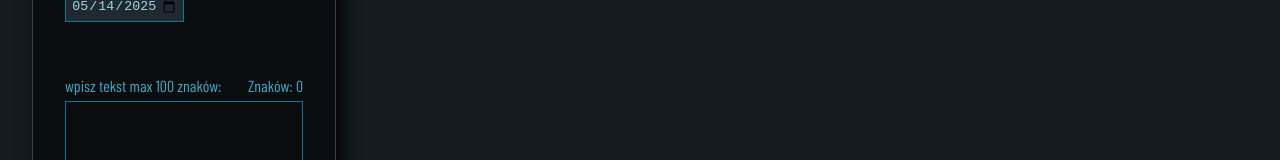
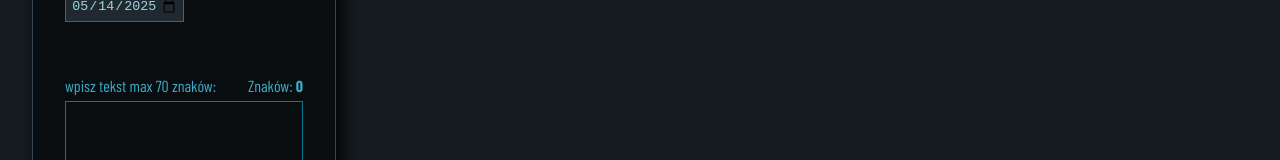
Before and after one commit to Scorpion19702022/SIMPLE_PROJECT_REACT_REDUX, a React (Vite) app: page /Notes in a window 1280 px wide. Shown: the part 400-560 px from the top of the page. Built offline with nearby package versions, Linux system fonts and the light colour scheme; a web font is replaced by a local one.

Commit message:
added count marks

```diff
--- a/src/Components/Notes/NotesComponent.tsx
+++ b/src/Components/Notes/NotesComponent.tsx
@@ -25,7 +25,7 @@ const NotesComponent = () => {
 	}
 
 	const handleChangeText = (e: string) => {
-		if (e.length <= 100) {
+		if (e.length <= 70) {
 			setText(e)
 			setMarksCounter(e.length)
 		}
--- a/src/Components/Notes/NotesInputs.tsx
+++ b/src/Components/Notes/NotesInputs.tsx
@@ -60,8 +60,8 @@ const NotesInputs: React.FC<InitialState> = ({
 				</div>
 				<div className={styles.box_inputs}>
 					<div className={styles.info_textarea}>
-						<label className={styles.label_textarea}>wpisz tekst max 100 znaków:</label>
-						<span className={styles.marks_textarea}>
+						<label className={styles.label_textarea}>wpisz tekst max 70 znaków:</label>
+						<span className={inputText.length < 70 ? styles.marks_textarea : styles.marks_border}>
 							Znaków: <span className={styles.marks}>{countMarks}</span>
 						</span>
 					</div>
--- a/src/Components/Notes/Styles/NotesInputs.module.css
+++ b/src/Components/Notes/Styles/NotesInputs.module.css
@@ -76,6 +76,14 @@
 .label_textarea,
 .marks_textarea {
 	color: var(--color-color04);
+}
+
+.marks {
+	font-weight: bold;
+}
+
+.marks_border {
+	color: var(--color-error);
 }
 
 .input {
```
